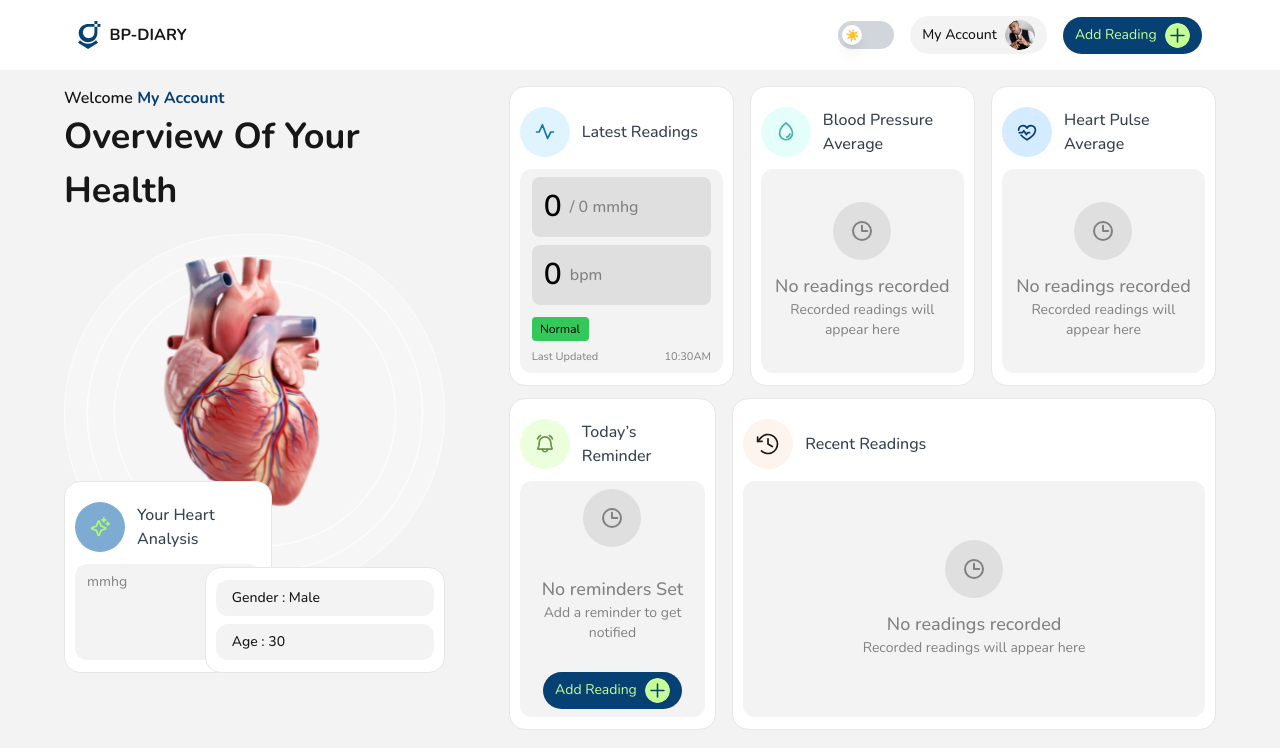
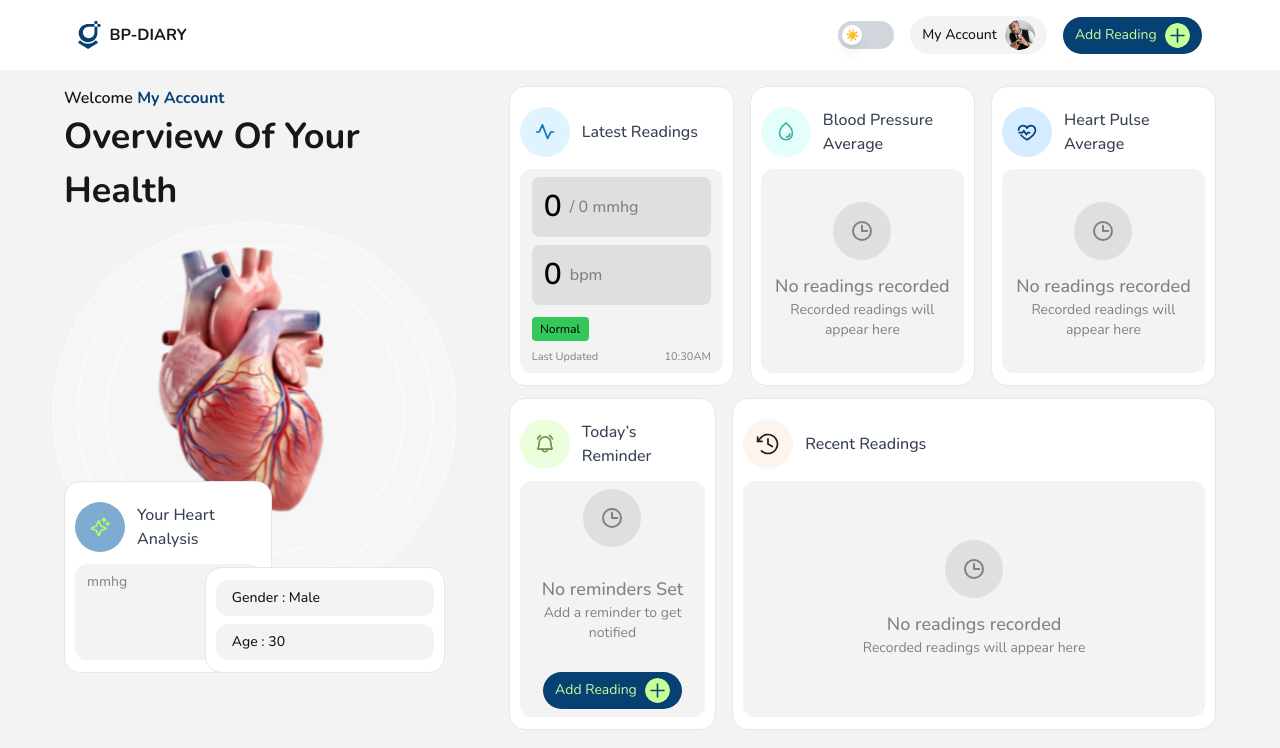
Before and after one commit to teymee/bp-diary, a Next.js app: page /dashboard in a window 1280 px wide. Shown: the top 748 px of the page. Built offline with nearby package versions, Linux system fonts and the light colour scheme.

Commit message:
feat: add heartbeat animation to Heart component and apply animation class

```diff
--- a/app/globals.css
+++ b/app/globals.css
@@ -44,3 +44,33 @@ body {
   color: var(--foreground);
   font-family: var(--font-nunito);
 }
+
+@keyframes heartbeat {
+  0%,
+  100% {
+    transform: scale(1);
+  }
+  14% {
+    transform: scale(1.04);
+  }
+  28% {
+    transform: scale(1);
+  }
+  42% {
+    transform: scale(1.06);
+  }
+  70% {
+    transform: scale(1);
+  }
+}
+
+.heart-beat {
+  animation: heartbeat 1.6s ease-in-out infinite;
+  transform-origin: center;
+}
+
+@media (prefers-reduced-motion: reduce) {
+  .heart-beat {
+    animation: none;
+  }
+}
--- a/components/UI/Heart.tsx
+++ b/components/UI/Heart.tsx
@@ -15,7 +15,7 @@ export default function HeartComponent() {
             </div>
 
             <section className='relative'>
-                <div>
+                <div className='heart-beat'>
                     <Image src={heart} alt="Light modeHeart" className='dark:hidden' />
                     <Image src={blackHeart} alt=" Dark mode Heart" className='hidden dark:block' />
                 </div>
```
